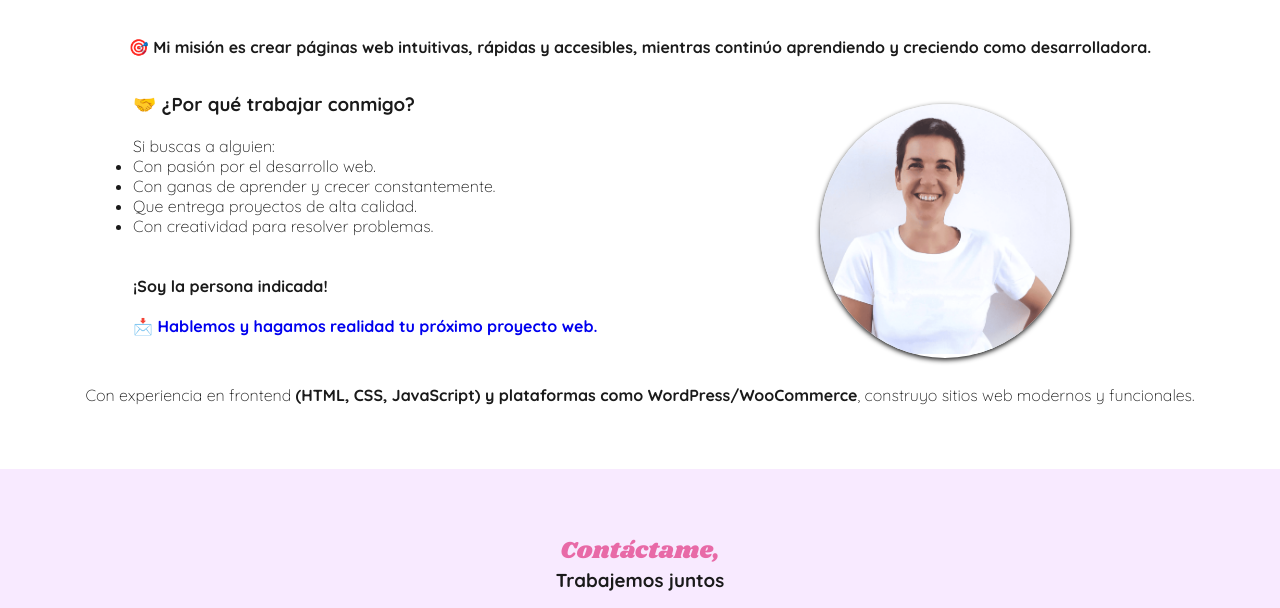
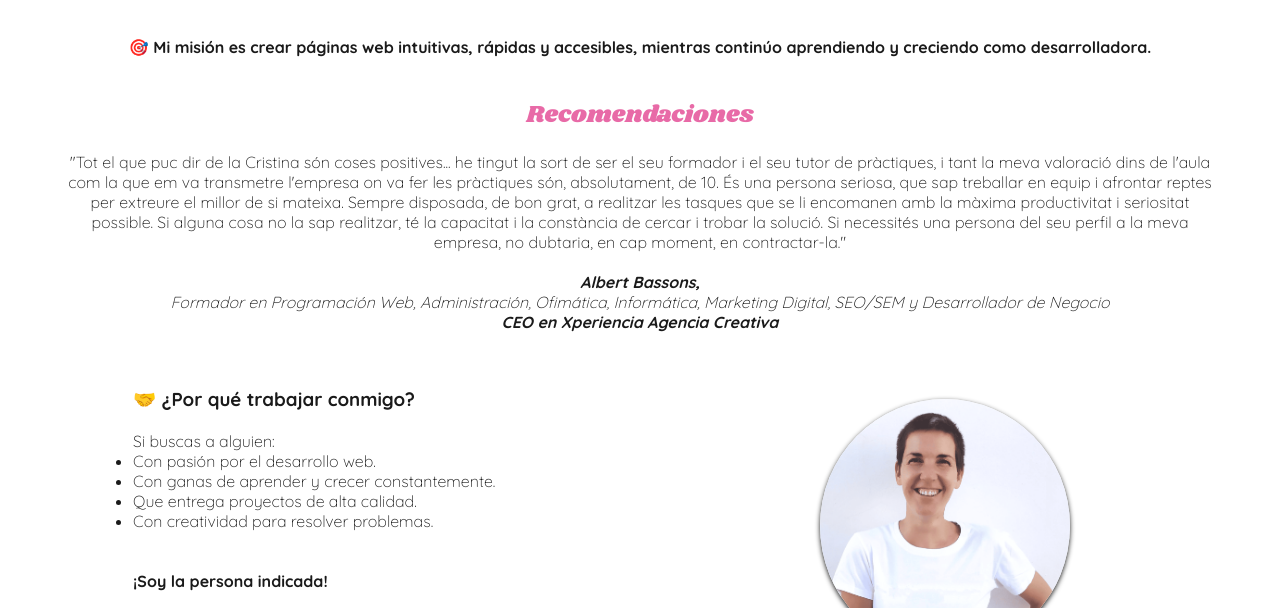
Before and after one commit to crisroigama/portfolio, a plain HTML site: page index.html in a window 1280 px wide. Shown: the part 1696-2304 px from the top of the page. Drawn offline with nearby package versions, Linux system fonts and the light colour scheme.

Commit message:
Update index.html
He añadido la sección "Recomendaciones"

```diff
--- a/index.html
+++ b/index.html
@@ -132,6 +132,29 @@
 			<br />
 			<h4>🎯 Mi misión es crear páginas web intuitivas, rápidas y accesibles, mientras continúo aprendiendo y creciendo como desarrolladora.</h4>
 			<br/>
+			<article>
+				<br />
+    				<h2>Recomendaciones</h2>
+    				<br />
+    				<section>
+        				<blockquote>
+					        "Tot el que puc dir de la Cristina són coses positives... he tingut la sort de ser el seu formador i el seu tutor de pràctiques, i tant la meva valoració dins de l'aula com la que em va transmetre l'empresa on va fer les pràctiques són, absolutament, de 10.
+					        És una persona seriosa, que sap treballar en equip i afrontar reptes per extreure el millor de si mateixa. Sempre disposada, de bon grat, a realitzar les tasques que se li encomanen amb la màxima productivitat i seriositat possible. Si alguna cosa no la sap realitzar, té la capacitat i la constància de cercar i trobar la solució.
+					        Si necessités una persona del seu perfil a la meva empresa, no dubtaria, en cap moment, en contractar-la."
+            					<br />
+            					<br />
+            					<cite>
+                					<b>Albert Bassons,</b>
+                					<br />
+                					Formador en Programación Web, Administración, Ofimática, Informática, Marketing Digital, SEO/SEM y Desarrollador de Negocio
+               						<br />
+                					<b>CEO en Xperiencia Agencia Creativa</b>
+            					</cite>
+        				</blockquote>
+        				<br />
+    				</section>
+			</article>
+			<br />
 		</section>
 		<!-- section 4 -->
 		<section>
```
